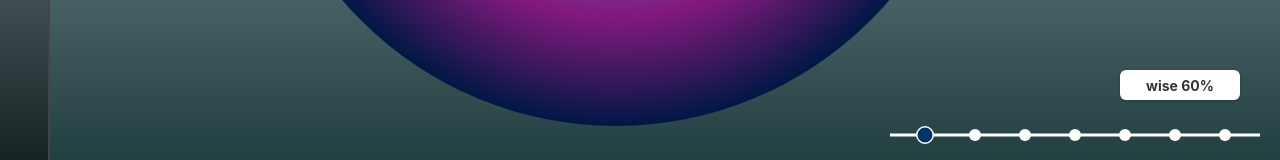
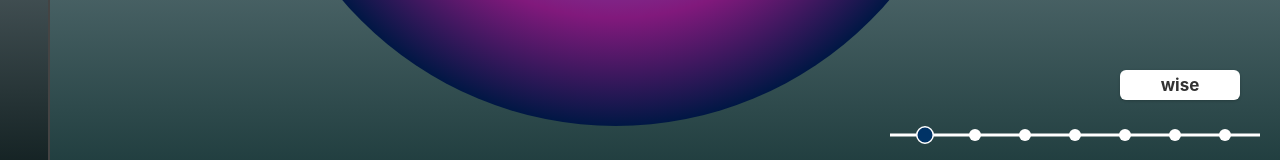
Before and after one commit to KindlerDaniel/public, a React (Create React App) app in the folder frontend/: page / in a window 1280 px wide. Shown: the part 610-770 px from the top of the page. Built offline with nearby package versions, Linux system fonts and the light colour scheme.

Commit message:
no message

```diff
--- a/frontend/src/components/shared/FilterControls.tsx
+++ b/frontend/src/components/shared/FilterControls.tsx
@@ -19,13 +19,13 @@ interface FilterControlsProps {
 const FilterControls: React.FC<FilterControlsProps> = ({
   onProbabilityChange
 }) => {
-  // Anfangszustand: Gleichmäßige Verteilung von 100% auf alle Buttons
+  // Anfangszustand: Wise 100%, alle anderen 0%
   const initialProbabilities: CategoryProbabilities = {
-    wise: 60,
+    wise: 100,
     stupid: 0,
-    beautiful: 20,
+    beautiful: 0,
     repulsive: 0,
-    funny: 20,
+    funny: 0,
     unfunny: 0
   };
 
@@ -40,6 +40,7 @@ const FilterControls: React.FC<FilterControlsProps> = ({
   // Berechnet die Farbe basierend auf der Wahrscheinlichkeit
   const getProbabilityColor = (probability: number) => {
     // Von weiß nach grün überblenden bei steigender Wahrscheinlichkeit
+    // mit nicht-linearem Übergang für subtilere Farbänderungen
 
     // RGB-Werte für Weiß
     const r1 = 255, g1 = 255, b1 = 255;
@@ -47,10 +48,13 @@ const FilterControls: React.FC<FilterControlsProps> = ({
     // RGB-Werte für Grün (2ecc71)
     const r2 = 46, g2 = 204, b2 = 113;
 
-    // Lineare Interpolation zwischen weiß und grün
-    const r = Math.round(r1 + (r2 - r1) * (probability / 100));
-    const g = Math.round(g1 + (g2 - g1) * (probability / 100));
-    const b = Math.round(b1 + (b2 - b1) * (probability / 100));
+    // Nicht-lineare Interpolation mit quadratischer Funktion
+    // Bewirkt einen sanfteren Übergang bei niedrigen Werten
+    const factor = Math.pow(probability / 100, 2);
+
+    const r = Math.round(r1 + (r2 - r1) * factor);
+    const g = Math.round(g1 + (g2 - g1) * factor);
+    const b = Math.round(b1 + (b2 - b1) * factor);
 
     return `rgb(${r}, ${g}, ${b})`;
   };
@@ -248,16 +252,42 @@ const FilterControls: React.FC<FilterControlsProps> = ({
     });
   };
 
-  // Text für den Zusammenfassungsbutton generieren
+  // Text für den Zusammenfassungsbutton generieren - angepasst ohne Prozentangaben
   const getSummaryText = () => {
-    const activeProbabilities = Object.entries(probabilities)
-      .filter(([_, value]) => value > 25) // Zeige nur Wahrscheinlichkeiten > 25% in der Zusammenfassung
-      .sort(([_, a], [__, b]) => b - a) // Sortiere absteigend nach Wahrscheinlichkeit
-      .map(([key, value]) => `${key} ${Math.round(value)}%`);
+    // Filter Kategorien mit p > 0
+    const activeCategories = Object.entries(probabilities)
+      .filter(([_, value]) => value > 0)
+      .sort(([_, a], [__, b]) => b - a); // Sortiere absteigend nach Wahrscheinlichkeit
 
-    return activeProbabilities.length > 0
-      ? activeProbabilities.join(', ')
-      : 'Gleichmäßig verteilt';
+    if (activeCategories.length === 0) {
+      return 'Gleichmäßig verteilt';
+    }
+
+    // Rendern mit unterschiedlichen Schriftgrößen basierend auf den Wahrscheinlichkeiten
+    return (
+      <span className="summary-text">
+        {activeCategories.map(([key, value], index) => {
+          // Berechne Schriftgröße zwischen 13px und 17px basierend auf der Wahrscheinlichkeit
+          // für einen subtileren Unterschied
+          const fontSize = 13 + (value / 100) * 4;
+
+          return (
+            <span
+              key={key}
+              style={{
+                fontSize: `${fontSize}px`,
+                fontWeight: value > 50 ? 'bold' : 'normal',
+                verticalAlign: 'middle', // Sorgt dafür, dass alle Texte gleich hoch erscheinen
+                lineHeight: '1'
+              }}
+            >
+              {key}
+              {index < activeCategories.length - 1 ? ', ' : ''}
+            </span>
+          );
+        })}
+      </span>
+    );
   };
 
   return (
--- a/frontend/src/styles/filter-controls.css
+++ b/frontend/src/styles/filter-controls.css
@@ -34,7 +34,7 @@
 
 /* Positive Filterbuttons */
 .category-button.positive {
-  width: 90px; /* Etwas breiter für Platz für Prozentanzahl */
+  width: 90px;
   height: 27px;
   font-size: 14px;
   font-weight: bold;
@@ -43,7 +43,7 @@
 
 /* Negative Filterbuttons */
 .category-button.negative {
-  width: 80px; /* Etwas breiter für Platz für Prozentanzahl */
+  width: 80px;
   height: 22px;
   font-size: 12px;
   border-radius: 5px;
@@ -53,7 +53,7 @@
 /* Summary-Button (relativ verschoben) */
 .summary-button {
   position: relative;
-  top: -20px;     /* Verschiebung nach oben */
+  top: -20px;
   background-color: white;
   border: 2px solid transparent;
   cursor: pointer;
@@ -62,10 +62,20 @@
   box-shadow: 0 1px 3px rgba(0, 0, 0, 0.2);
   padding: 0 12px;
   height: 30px;
-  font-size: 14px;
-  font-weight: bold;
+  display: flex;
+  align-items: center;
+  justify-content: center;
   border-radius: 6px;
-  min-width: 120px; /* Mindestbreite für Zusammenfassungstext */
+  min-width: 120px;
+}
+
+/* Container für den Zusammenfassungstext mit variabler Schriftgröße */
+.summary-text {
+  display: inline-flex;
+  flex-wrap: wrap;
+  align-items: center;
+  justify-content: center;
+  line-height: 1.2;
 }
 
 /* Hover- und Active-Effekte für alle Buttons */
@@ -92,13 +102,6 @@
   to { background-color: var(--end-color); }
 }
 
-/* Prozent-Anzeige innerhalb der Buttons */
-.probability-value {
-  margin-left: 5px;
-  font-size: 10px;
-  opacity: 0.8;
-}
-
 /* Mobile Anpassungen */
 @media (max-width: 768px) {
   .category-filter-container {
@@ -119,10 +122,9 @@
   }
 
   .summary-button {
-    left: -160px;    /* angepasste Verschiebung für Mobile */
+    left: -160px;
     top: -30px;
     height: 36px;
-    font-size: 14px;
     padding: 0 16px;
     min-width: 140px;
   }
```
